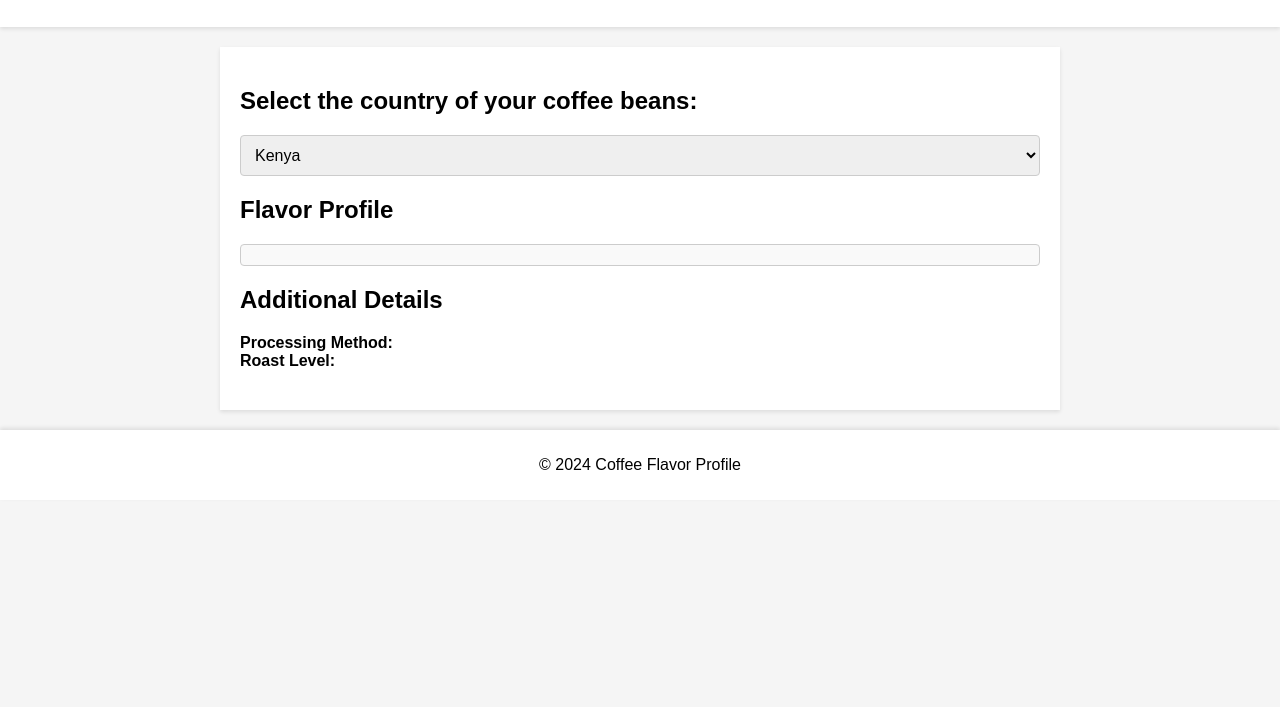
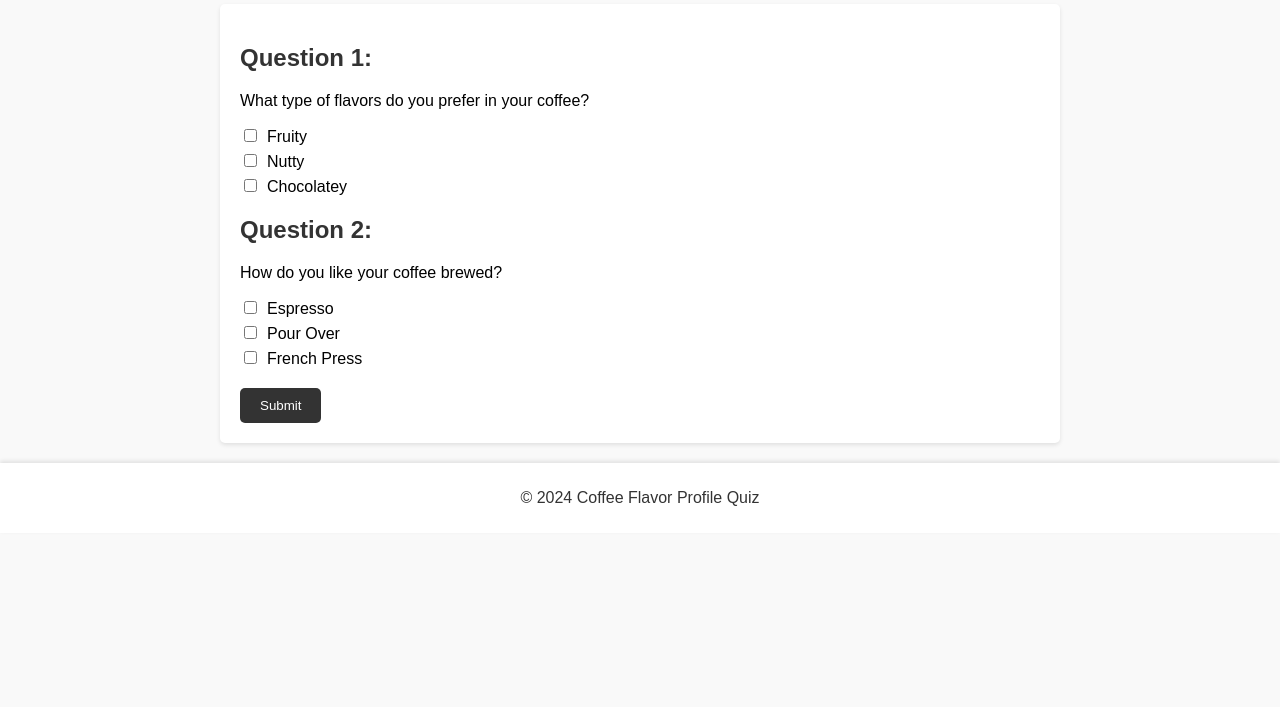
Before and after one commit to adagiolab/brew-base, a plain HTML site: page index.html in a window 1280 px wide. Shown: the part 93-800 px from the top of the page. Drawn offline with Linux system fonts and the light colour scheme.

Commit message:
Updated index.html and styles.css to quiz style

```diff
--- a/index.html
+++ b/index.html
@@ -3,38 +3,39 @@
 <head>
     <meta charset="UTF-8">
     <meta name="viewport" content="width=device-width, initial-scale=1.0">
-    <title>Coffee Flavor Profile</title>
+    <title>Coffee Flavor Profile Quiz</title>
     <link rel="stylesheet" href="styles.css">
 </head>
 <body>
     <header>
-        <h1>Coffee Flavor Profile</h1>
+        <h1>Coffee Flavor Profile Quiz</h1>
     </header>
     <main>
-        <section id="coffeeSelection">
-            <h2>Select the country of your coffee beans:</h2>
-            <select id="regionSelect">
-                <!-- Options will be populated dynamically using JavaScript -->
-            </select>
-        </section>
-        <section id="flavorProfile">
-            <h2>Flavor Profile</h2>
-            <div id="profileResult">
-                <!-- Flavor profile details will be displayed here -->
-            </div>
-        </section>
-        <section id="additionalDetails">
-            <h2>Additional Details</h2>
-            <div>
-                <strong>Processing Method:</strong> <span id="processingMethodResult"></span>
-            </div>
-            <div>
-                <strong>Roast Level:</strong> <span id="roastLevelResult"></span>
-            </div>
-        </section>
+        <div class="question">
+            <h2>Question 1:</h2>
+            <p>What type of flavors do you prefer in your coffee?</p>
+            <ul>
+                <li><input type="checkbox" id="flavor1"><label for="flavor1">Fruity</label></li>
+                <li><input type="checkbox" id="flavor2"><label for="flavor2">Nutty</label></li>
+                <li><input type="checkbox" id="flavor3"><label for="flavor3">Chocolatey</label></li>
+                <!-- Add more flavor options as needed -->
+            </ul>
+        </div>
+        <div class="question">
+            <h2>Question 2:</h2>
+            <p>How do you like your coffee brewed?</p>
+            <ul>
+                <li><input type="checkbox" id="brew1"><label for="brew1">Espresso</label></li>
+                <li><input type="checkbox" id="brew2"><label for="brew2">Pour Over</label></li>
+                <li><input type="checkbox" id="brew3"><label for="brew3">French Press</label></li>
+                <!-- Add more brewing options as needed -->
+            </ul>
+        </div>
+        <!-- Add more questions as needed -->
+        <button id="submitBtn">Submit</button>
     </main>
     <footer>
-        <p>&copy; 2024 Coffee Flavor Profile</p>
+        <p>&copy; 2024 Coffee Flavor Profile Quiz</p>
     </footer>
     <script src="app.js"></script>
 </body>
--- a/styles.css
+++ b/styles.css
@@ -2,7 +2,7 @@ body {
     font-family: Arial, sans-serif;
     margin: 0;
     padding: 0;
-    background-color: #f5f5f5;
+    background-color: #f9f9f9;
 }
 
 header {
@@ -12,16 +12,57 @@ header {
     box-shadow: 0 2px 4px rgba(0, 0, 0, 0.1);
 }
 
+h1 {
+    margin: 0;
+    color: #333;
+}
+
 main {
     max-width: 800px;
     margin: 20px auto;
     padding: 20px;
     background-color: #fff;
     box-shadow: 0 2px 4px rgba(0, 0, 0, 0.1);
+    border-radius: 5px;
 }
 
-section {
+.question {
     margin-bottom: 20px;
+}
+
+h2 {
+    color: #333;
+}
+
+.question p {
+    margin-bottom: 10px;
+}
+
+ul {
+    list-style-type: none;
+    padding: 0;
+}
+
+li {
+    margin-bottom: 5px;
+}
+
+input[type="checkbox"] {
+    margin-right: 10px;
+}
+
+button {
+    padding: 10px 20px;
+    background-color: #333;
+    color: #fff;
+    border: none;
+    border-radius: 5px;
+    cursor: pointer;
+    transition: background-color 0.3s ease;
+}
+
+button:hover {
+    background-color: #555;
 }
 
 footer {
@@ -31,17 +72,6 @@ footer {
     box-shadow: 0 -2px 4px rgba(0, 0, 0, 0.1);
 }
 
-select {
-    width: 100%;
-    padding: 10px;
-    font-size: 16px;
-    border: 1px solid #ccc;
-    border-radius: 4px;
+footer p {
+    color: #333;
 }
-
-#profileResult {
-    padding: 10px;
-    border: 1px solid #ccc;
-    border-radius: 4px;
-    background-color: #f9f9f9;
-}
```
